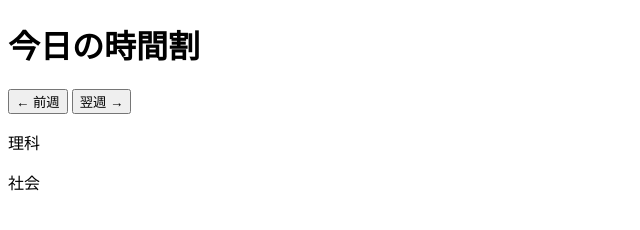
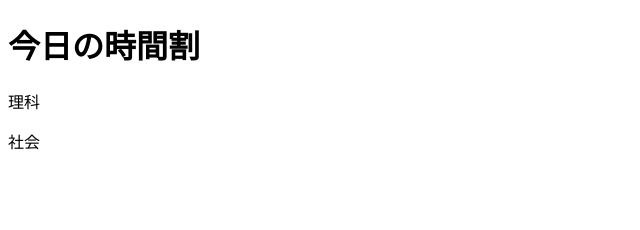
Before and after one commit to 6-Yamada-9/timetable, a plain HTML site: page index.html in a window 1280 px wide. Shown: the whole page, without its empty margins (0-640 px from the left). Drawn offline with Linux system fonts and the light colour scheme.

Commit message:
Update index.html

```diff
--- a/index.html
+++ b/index.html
@@ -7,8 +7,6 @@
 </head>
 <body>
   <h1>今日の時間割</h1>
- <button onclick="changeWeek(-1)">← 前週</button>
-<button onclick="changeWeek(1)">翌週 →</button>
   <div id="schedule">読み込み中...</div>
 
   <script src="script.js"></script>
```
